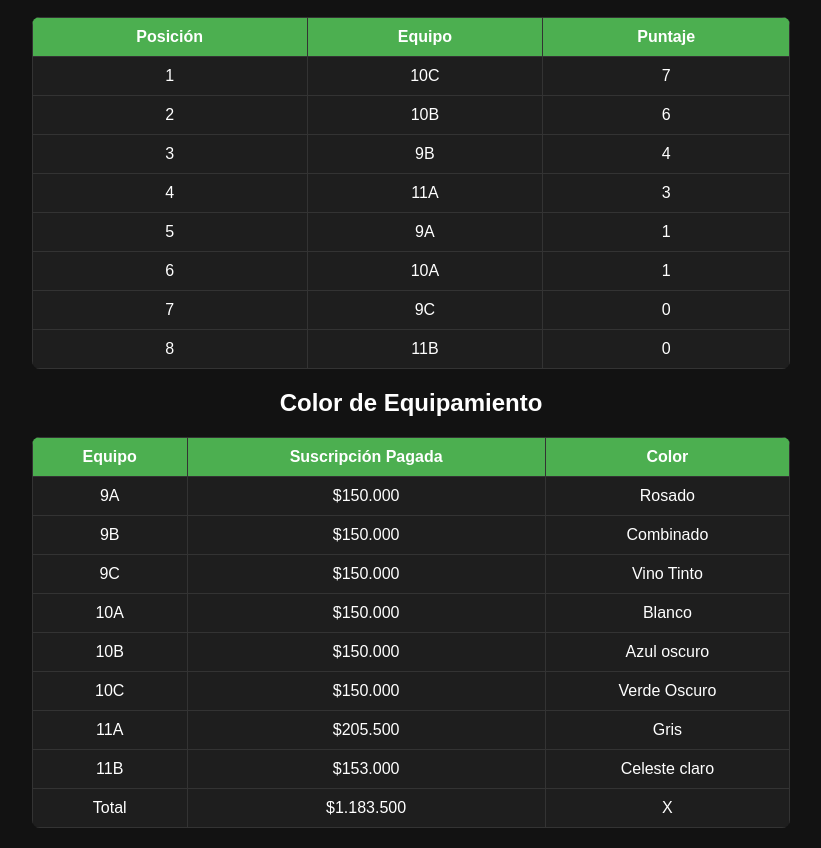
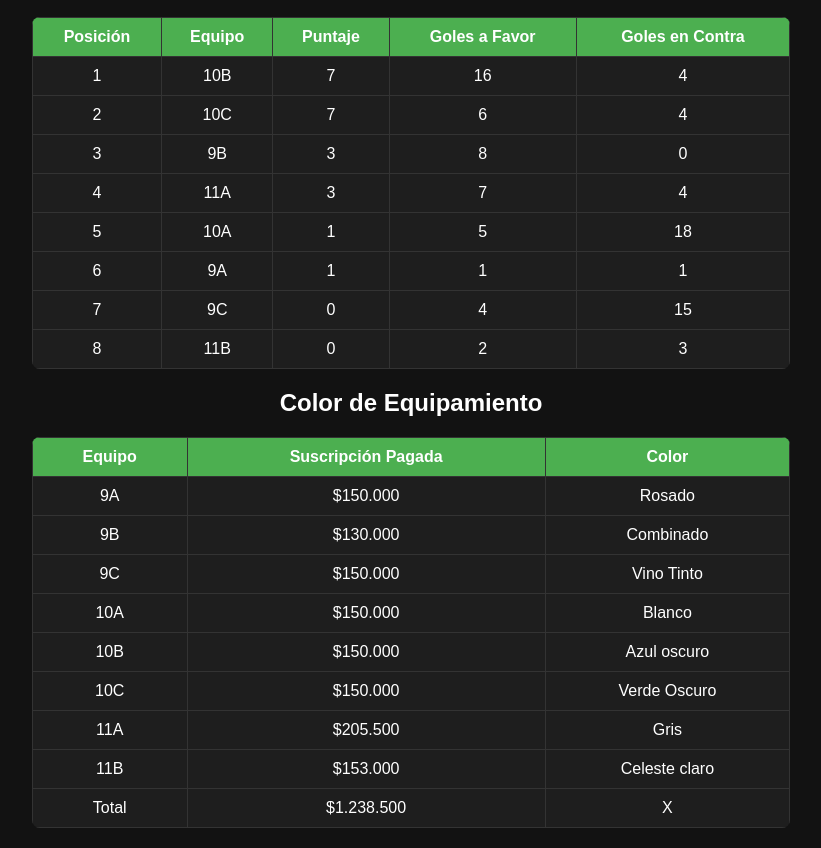
Before and after one commit to interclases2025/com, a plain HTML site: page tabla general.html in a window 1280 px wide. Shown: the part 51-899 px from the top of the page, without its empty margins (229-1050 px from the left). Drawn offline with Linux system fonts and the light colour scheme.

Commit message:
tabla general.html

```diff
--- a/tabla general.html
+++ b/tabla general.html
@@ -38,6 +38,8 @@
                 <th>Posición</th>
                 <th>Equipo</th>
                 <th>Puntaje</th>
+                <th>Goles a Favor</th>
+                <th>Goles en Contra</th>
             </tr>
         </thead>
         <tbody>
@@ -56,30 +58,42 @@
         </thead>
         <tbody>
             <tr><td>9A</td><td>$150.000</td><td>Rosado</td></tr>
-            <tr><td>9B</td><td>$150.000</td><td>Combinado</td></tr>
+            <tr><td>9B</td><td>$130.000</td><td>Combinado</td></tr>
             <tr><td>9C</td><td>$150.000</td><td>Vino Tinto</td></tr>
             <tr><td>10A</td><td>$150.000</td><td>Blanco</td></tr>
             <tr><td>10B</td><td>$150.000</td><td>Azul oscuro</td></tr>
             <tr><td>10C</td><td>$150.000</td><td>Verde Oscuro</td></tr>
             <tr><td>11A</td><td>$205.500</td><td>Gris</td></tr>
             <tr><td>11B</td><td>$153.000</td><td>Celeste claro</td></tr>
-            <tr><td>Total</td><td>$1.183.500</td><td>X</td></tr>
+            <tr><td>Total</td><td>$1.238.500</td><td>X</td></tr>
         </tbody>
     </table>
 
     <script>
         let equipos = [
-            { nombre: "9A", puntaje: 1 },
-            { nombre: "9B", puntaje: 4 },
-            { nombre: "9C", puntaje: 0 },
-            { nombre: "10A", puntaje: 1 },
-            { nombre: "10B", puntaje: 6 },
-            { nombre: "10C", puntaje: 7 },
-            { nombre: "11A", puntaje: 3 },
-            { nombre: "11B", puntaje: 0 },
+            { nombre: "9A", puntaje: 1, golesFavor: 1, golesContra: 1 },
+            { nombre: "9B", puntaje: 3, golesFavor: 8, golesContra: 0 },
+            { nombre: "9C", puntaje: 0, golesFavor: 4, golesContra: 15 },
+            { nombre: "10A", puntaje: 1, golesFavor: 5, golesContra: 18 },
+            { nombre: "10B", puntaje: 7, golesFavor: 16, golesContra: 4 },
+            { nombre: "10C", puntaje: 7, golesFavor: 6, golesContra: 4 },
+            { nombre: "11A", puntaje: 3, golesFavor: 7, golesContra: 4 },
+            { nombre: "11B", puntaje: 0, golesFavor: 2, golesContra: 3 },
         ];
 
-        equipos.sort((a, b) => b.puntaje - a.puntaje);
+        // Ordenamiento personalizado
+        equipos.sort((a, b) => {
+            // Primero ordena por puntaje (descendente)
+            if (b.puntaje !== a.puntaje) {
+                return b.puntaje - a.puntaje;
+            }
+            // Si el puntaje es igual, ordena por goles a favor (descendente)
+            if (b.golesFavor !== a.golesFavor) {
+                return b.golesFavor - a.golesFavor;
+            }
+            // Si puntaje y goles a favor son iguales, ordena por goles en contra (ascendente)
+            return a.golesContra - b.golesContra;
+        });
 
         let tbody = document.querySelector("#tablaGeneral tbody");
         equipos.forEach((equipo, index) => {
@@ -88,6 +102,8 @@
                 <td>${index + 1}</td>
                 <td>${equipo.nombre}</td>
                 <td>${equipo.puntaje}</td>
+                <td>${equipo.golesFavor}</td>
+                <td>${equipo.golesContra}</td>
             `;
             tbody.appendChild(fila);
         });
```
